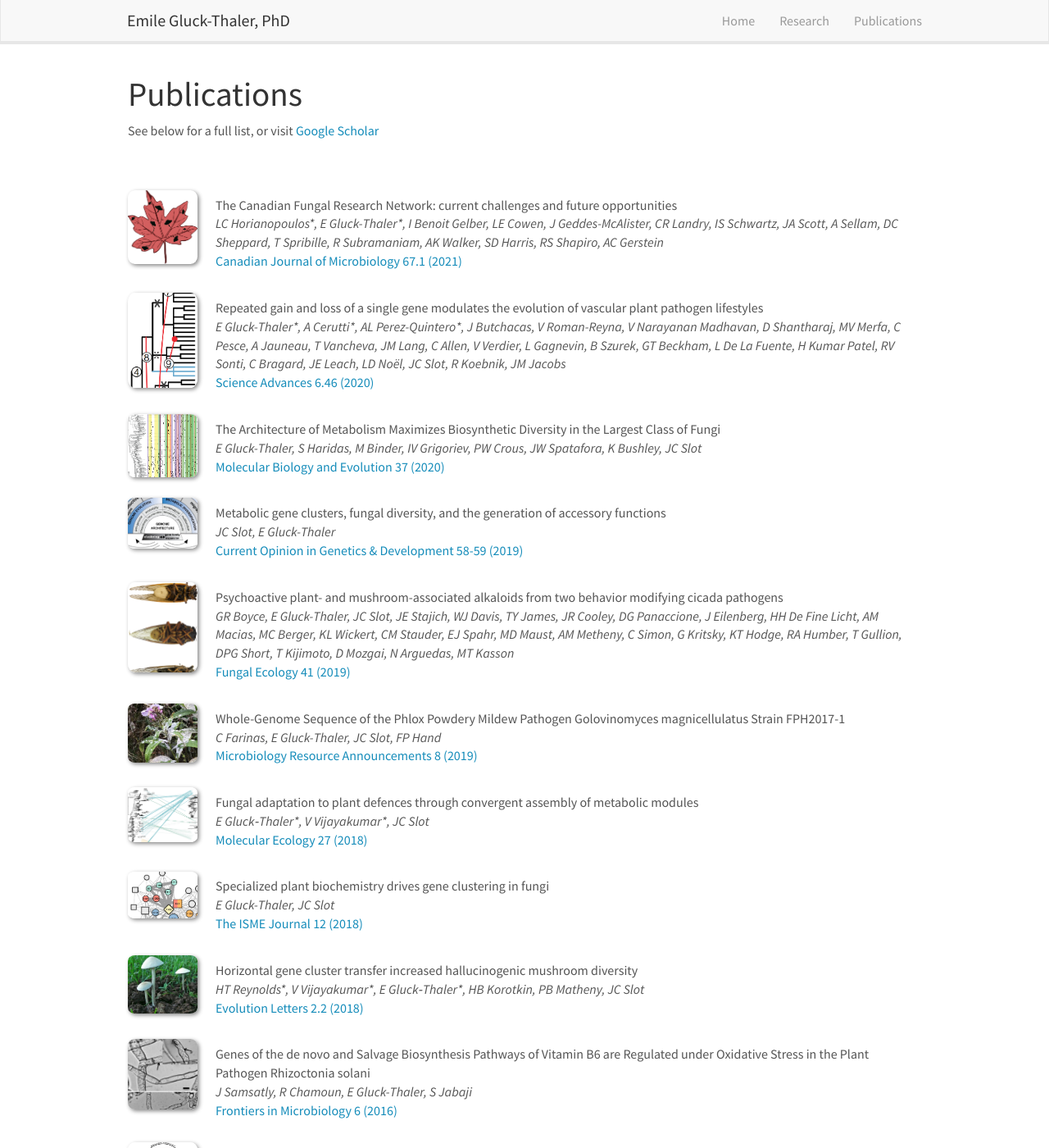
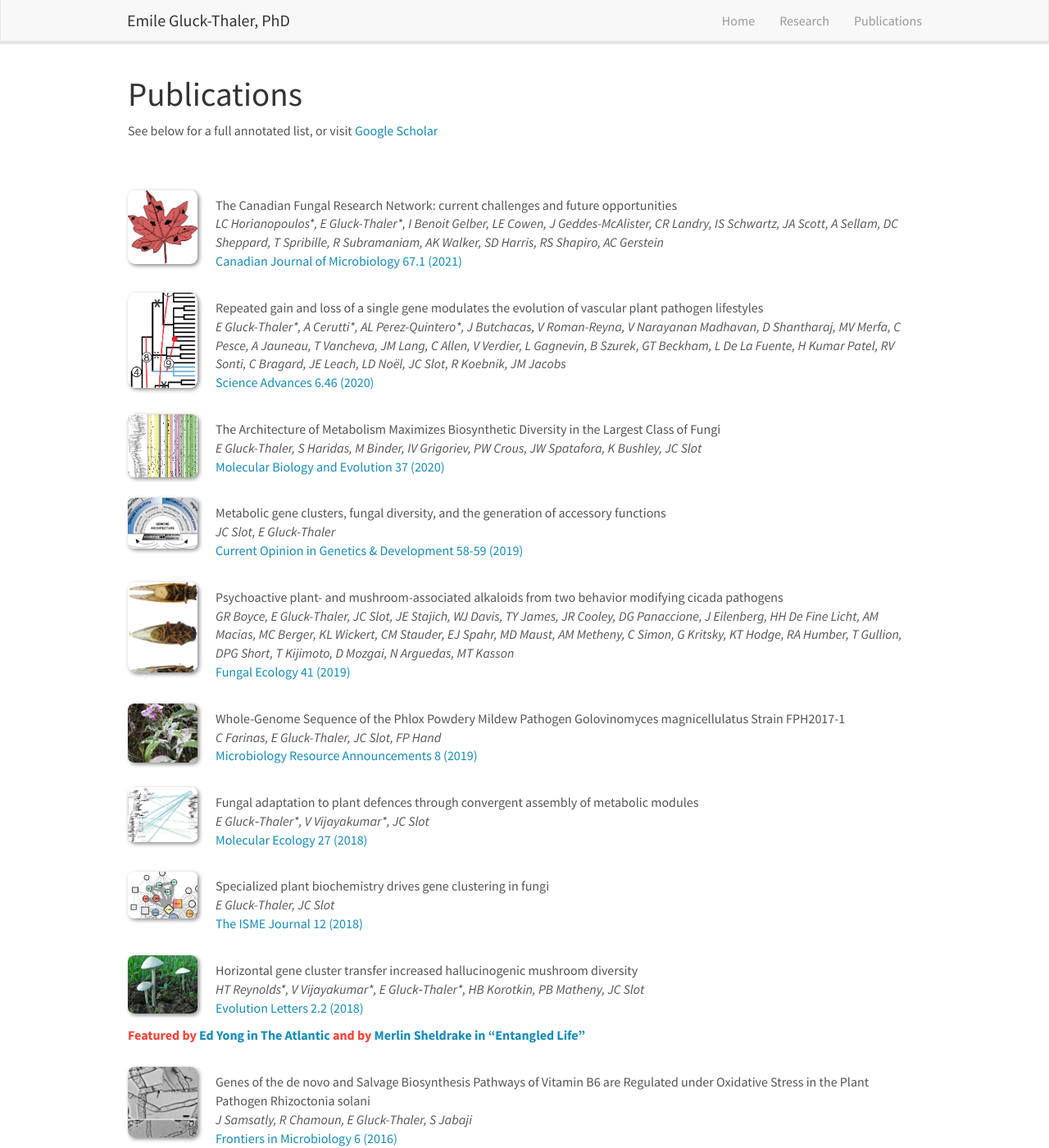
Before and after one commit to guidopuccetti/guidopuccetti.github.io, a Jekyll site: the page built from _pages/publications.md, in a window 1280 px wide and 1400 px high. Shown: the whole window at 82% size. Built offline with Jekyll 4.4.1, drawn with Linux system fonts in a browser that asks for light colours; nearby versions of some CDN libraries; some of the changed lines change nothing that is shown.

Commit message:
publication news test

```diff
--- a/_data/publist.yml
+++ b/_data/publist.yml
@@ -6,7 +6,7 @@
     url: https://cdnsciencepub.com/doi/full/10.1139/cjm-2020-0263
     display:  Canadian Journal of Microbiology 67.1 (2021)
   highlight:
-  news2:
+  news1:
 
 - title: "Repeated gain and loss of a single gene modulates the evolution of vascular plant pathogen lifestyles"
   image: cbsA.png
@@ -16,7 +16,7 @@
     url: https://advances.sciencemag.org/content/6/46/eabc4516?utm_campaign=toc_advances_2020-11-13&et_rid=154055526&et_cid=3558120
     display:  Science Advances 6.46 (2020)
   highlight:
-  news2:
+  news1:
 
 - title: "The Architecture of Metabolism Maximizes Biosynthetic Diversity in the Largest Class of Fungi"
   image: dotSM1.png
@@ -26,7 +26,7 @@
     url: https://academic.oup.com/mbe/article/37/10/2838/5839751
     display:  Molecular Biology and Evolution 37 (2020)
   highlight:
-  news2:
+  news1:
 
 - title: "Metabolic gene clusters, fungal diversity, and the generation of accessory functions"
   image: COGD.png
@@ -36,7 +36,7 @@
     url: https://www.sciencedirect.com/science/article/pii/S0959437X19300450
     display:  Current Opinion in Genetics & Development 58-59 (2019)
   highlight:
-  news2:
+  news1:
 
 - title: "Psychoactive plant- and mushroom-associated alkaloids from two behavior modifying cicada pathogens"
   image: cicada.png
@@ -46,7 +46,7 @@
     url: https://www.sciencedirect.com/science/article/pii/S1754504819300352#!
     display:  Fungal Ecology 41 (2019)
   highlight:
-  news2:
+  news1:
 
 - title: "Whole-Genome Sequence of the Phlox Powdery Mildew Pathogen Golovinomyces magnicellulatus Strain FPH2017-1"
   image: phlox.png
@@ -56,7 +56,7 @@
     url: https://mra.asm.org/content/8/36/e00852-19.abstract
     display:  Microbiology Resource Announcements 8 (2019)
   highlight:
-  news2:
+  news1:
 
 - title: "Fungal adaptation to plant defences through convergent assembly of metabolic modules"
   image: sco.png
@@ -66,7 +66,7 @@
     url: https://onlinelibrary.wiley.com/doi/epdf/10.1111/mec.14943
     display:  Molecular Ecology 27 (2018)
   highlight:
-  news2:
+  news1:
 
 - title: "Specialized plant biochemistry drives gene clustering in fungi"
   image: pdc2.png
@@ -76,7 +76,7 @@
     url: https://www.nature.com/articles/s41396-018-0075-3
     display:  The ISME Journal 12 (2018)
   highlight:
-  news2:
+  news1:
 
 - title: "Horizontal gene cluster transfer increased hallucinogenic mushroom diversity"
   image: pancy.png
@@ -86,7 +86,7 @@
     url: https://onlinelibrary.wiley.com/doi/full/10.1002/evl3.42
     display:  Evolution Letters 2.2 (2018)
   highlight:
-  news2:
+  news1: Featured by <a href="https://www.theatlantic.com/science/archive/2017/08/how-mushrooms-became-magic/537789/">Ed Yong in The Atlantic</a> and by <a href="https://www.merlinsheldrake.com/entangled-life">Merlin Sheldrake in "Entangled Life"</a>
 
 - title: "Genes of the de novo and Salvage Biosynthesis Pathways of Vitamin B6 are Regulated under Oxidative Stress in the Plant Pathogen Rhizoctonia solani"
   image: rhizoc.png
@@ -96,7 +96,7 @@
     url: https://www.frontiersin.org/articles/10.3389/fmicb.2015.01429/full
     display:  Frontiers in Microbiology 6 (2016)
   highlight:
-  news2:
+  news1:
 
 
 - title: "Dimensions of Horizontal Gene Transfer in Eukaryotic Microbial Pathogens"
@@ -107,4 +107,4 @@
     url: https://journals.plos.org/plospathogens/article?id=10.1371/journal.ppat.1005156
     display:  PLoS Pathogens 11 (2015)
   highlight:
-  news2:
+  news1:
--- a/_pages/publications.md
+++ b/_pages/publications.md
@@ -9,12 +9,14 @@ permalink: /publications/
 
 # Publications
 
-See below for a full list, or visit [Google Scholar](https://scholar.google.com/citations?user=0CQpHksAAAAJ&hl=en&oi=ao)
+See below for a full annotated list, or visit [Google Scholar](https://scholar.google.com/citations?user=0CQpHksAAAAJ&hl=en&oi=ao)
 <p> &nbsp; </p>
 {% for publi in site.data.publist %}
 
   <img src="{{ site.url }}{{ site.baseurl }}/images/publications/{{ publi.image }}" class="img-responsive" height="110px" width="85px" style="float: left" /><br />
   {{ publi.title }} <br />
-  <em>{{ publi.authors }} </em><br /><a href="{{ publi.link.url }}">{{ publi.link.display }}</a>
+  <em>{{ publi.authors }} </em><br />
+  <a href="{{ publi.link.url }}">{{ publi.link.display }}</a><br />
+  <p class="text-danger"><strong> {{ publi.news1 }}</strong></p>
 
 {% endfor %}
```
